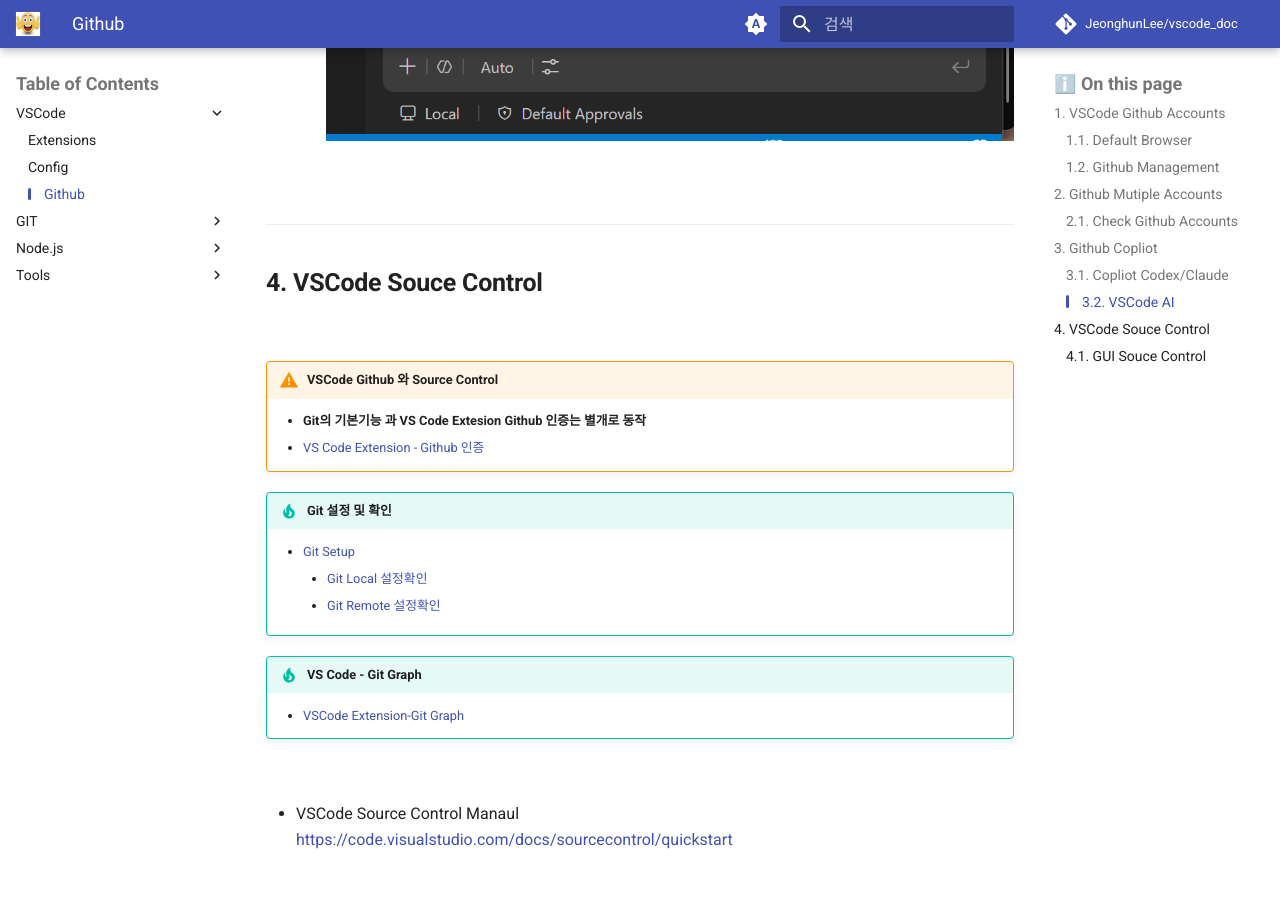
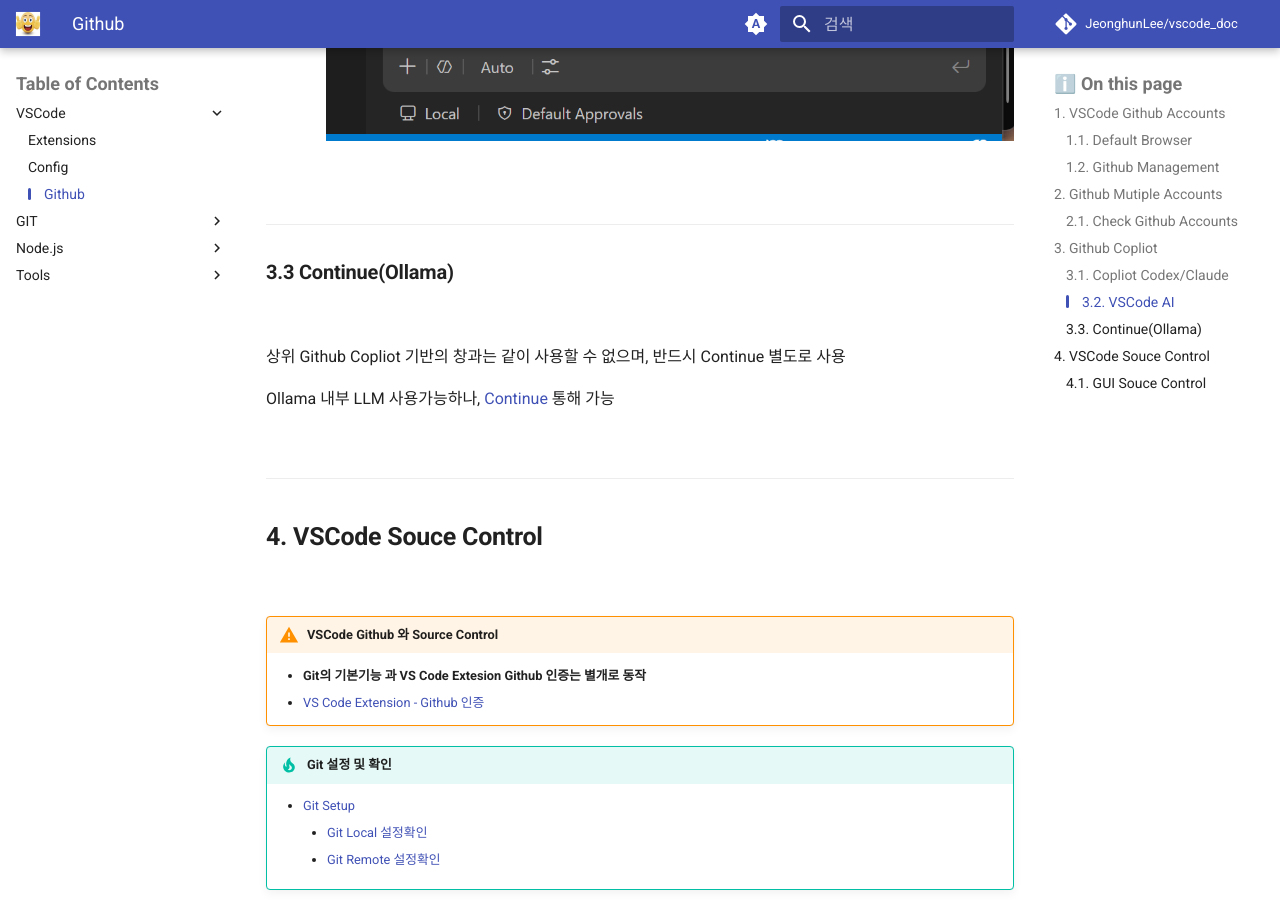
Before and after one commit to JeonghunLee/vscode_doc, an MkDocs documentation site: the page built from docs/vscode_github.md, in a window 1280 px wide and 900 px high, scrolled down 12297 px. Built offline with MkDocs 1.6.1 and Material for MkDocs 9.7.7, drawn with Linux system fonts in a browser that asks for light colours; comment, search, counter and statistics services are not loaded.

Commit message:
Add new image for SSH section and update WSL and Github documentation

```diff
--- a/docs/vscode_github.md
+++ b/docs/vscode_github.md
@@ -205,6 +205,8 @@
 
 ---
 
+
+
 ### VSCode AI
 
 <br/>
@@ -234,6 +236,19 @@
 <br/>
 
 ---
+
+### Continue(Ollama)
+
+<br/>
+
+상위 Github Copliot 기반의 창과는 같이 사용할 수 없으며, 반드시 Continue 별도로 사용
+
+Ollama 내부 LLM 사용가능하나, [Continue](index.md#continue) 통해 가능
+
+<br/>
+
+---
+
 
 ## VSCode Souce Control
 
```
Also changed, not shown: docs/index.md (+12 -0 lines), docs/tool_wsl.md (+1 -1 lines), docs/imgs/vscode_remote_01.png (added).
